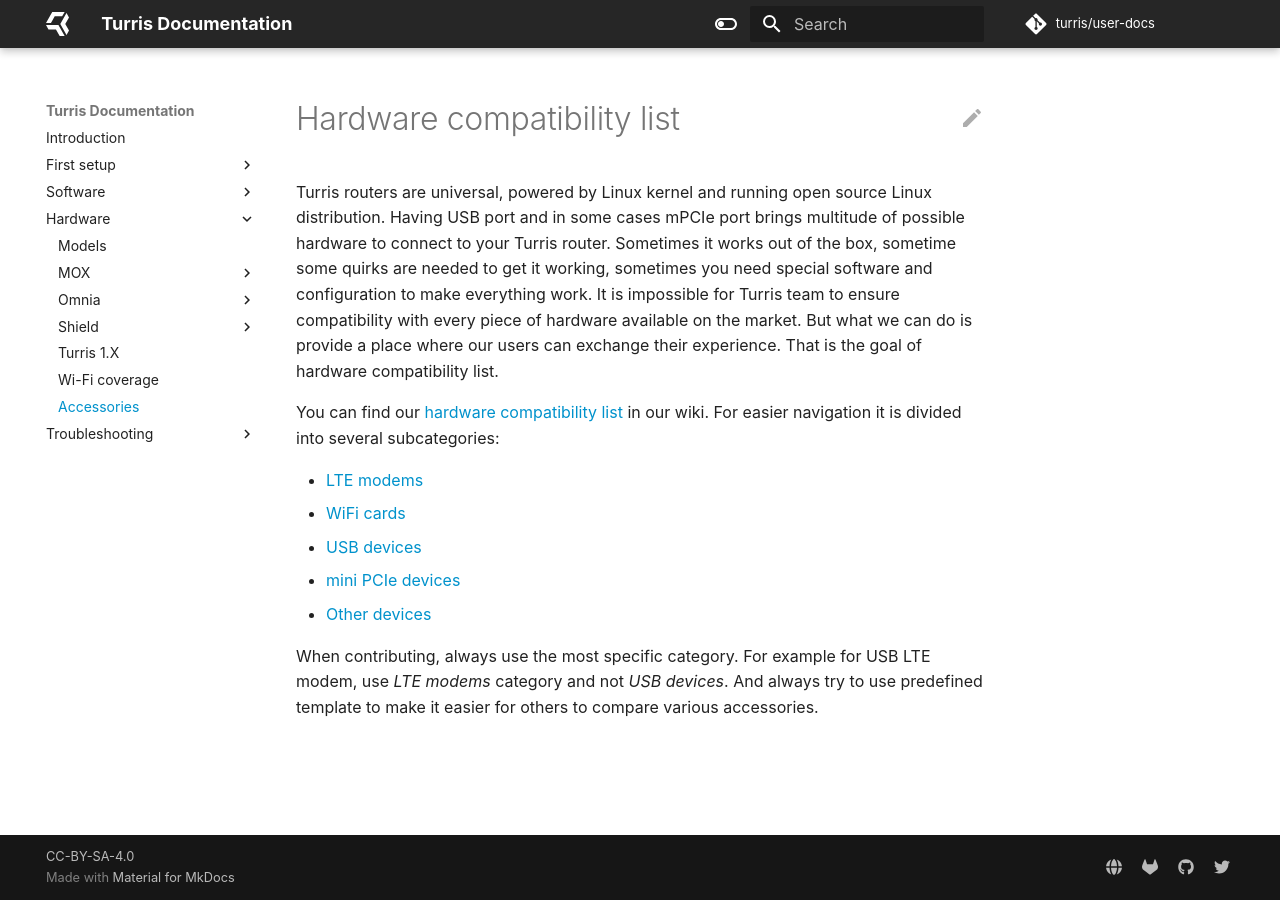
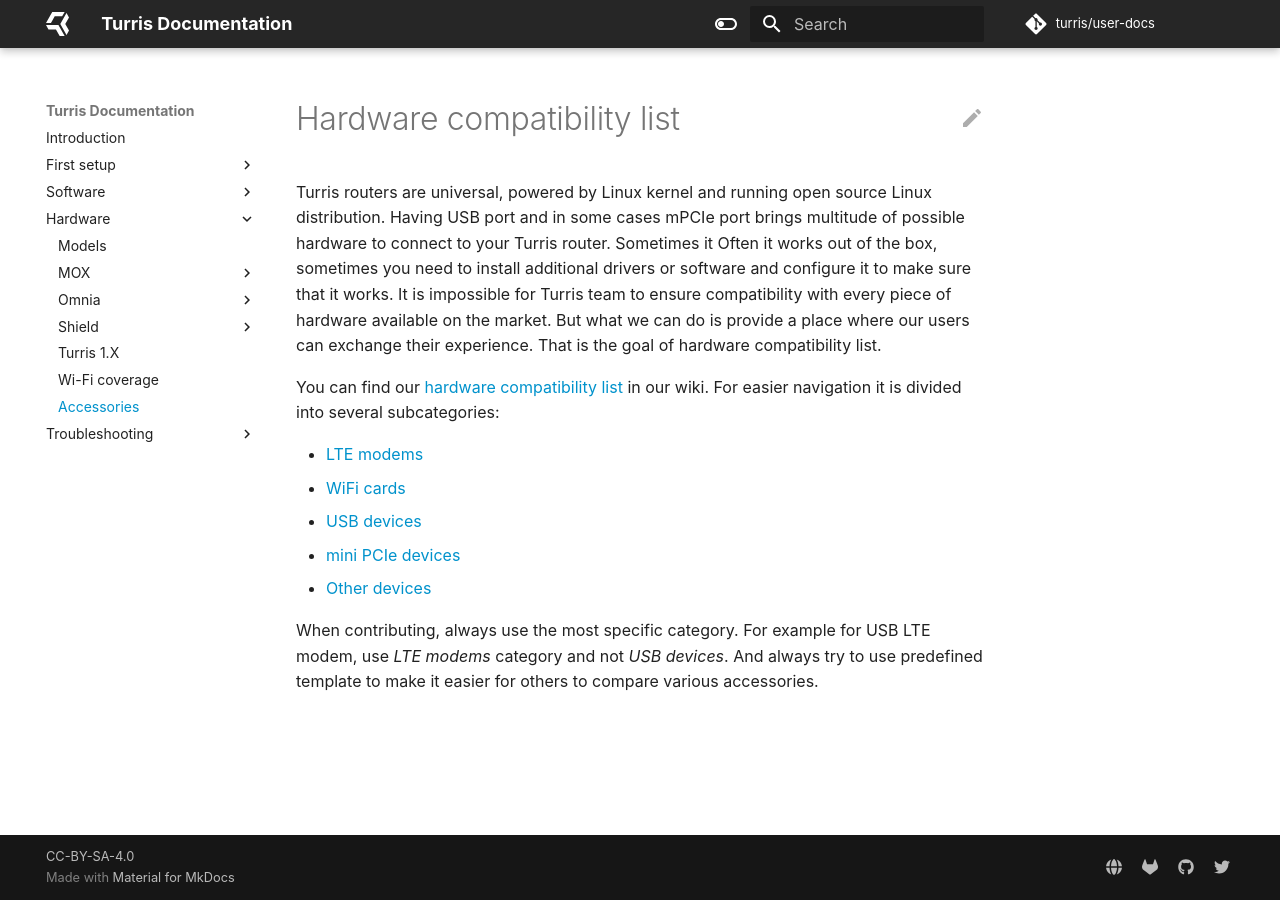
Before and after one commit to turris-cz/user-docs, an MkDocs documentation site: the page built from docs/hw/hcl.md, in a window 1280 px wide. Built offline with MkDocs 1.6.1 and Material for MkDocs 9.7.7, drawn with Linux system fonts in a browser that asks for light colours.

Commit message:
Apply 1 suggestion(s) to 1 file(s)

```diff
--- a/docs/hw/hcl.md
+++ b/docs/hw/hcl.md
@@ -3,8 +3,7 @@
 Turris routers are universal, powered by Linux kernel and running open
 source Linux distribution. Having USB port and in some cases mPCIe port brings
 multitude of possible hardware to connect to your Turris router. Sometimes it
-works out of the box, sometime some quirks are needed to get it working,
-sometimes you need special software and configuration to make everything work.
+Often it works out of the box, sometimes you need to install additional drivers or software and configure it to make sure that it works.
 It is impossible for Turris team to ensure compatibility with every piece of
 hardware available on the market. But what we can do is provide a place where
 our users can exchange their experience. That is the goal of hardware
```
